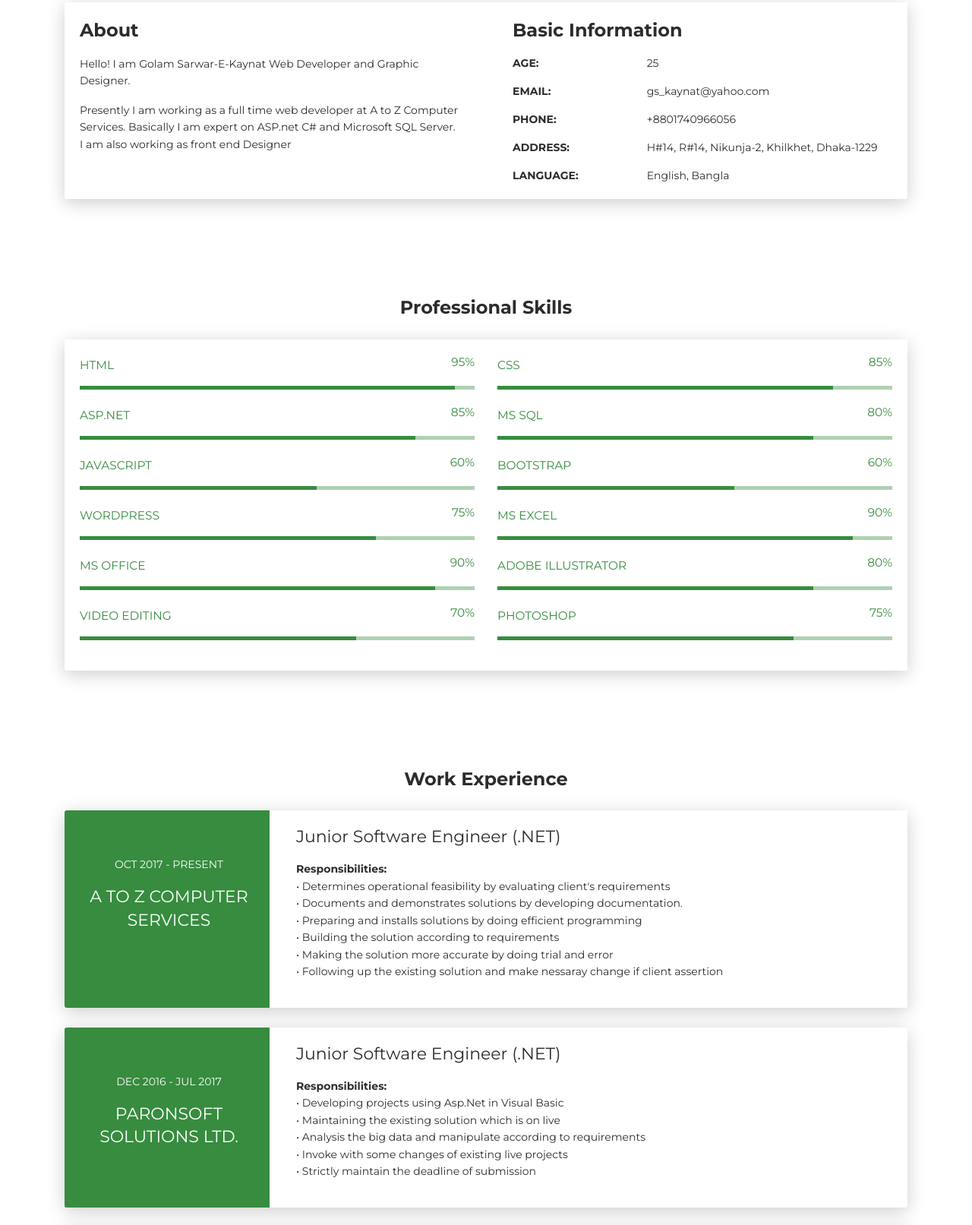
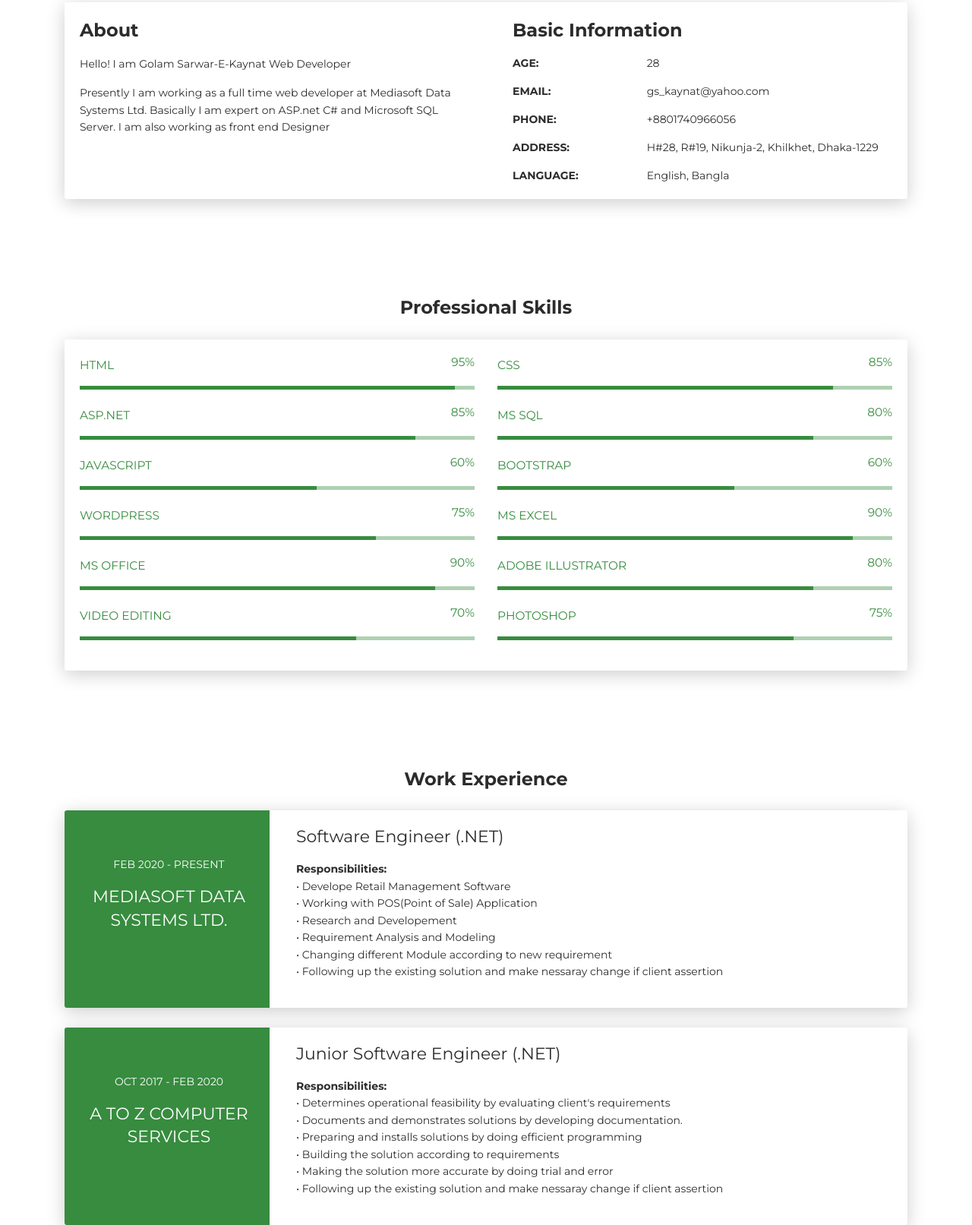
Before and after one commit to rahee-aiub/rahee-aiub.github.io, a plain HTML site: page index.html in a window 1280 px wide. Shown: the part 617-2230 px from the top of the page at 76% size. Drawn offline with Linux system fonts and the light colour scheme.

Commit message:
2021 Edition

```diff
--- a/index.html
+++ b/index.html
@@ -70,8 +70,8 @@
         <div class="col-lg-6 col-md-12">
           <div class="card-body">
             <div class="h4 mt-0 title">About</div>
-            <p>Hello! I am Golam Sarwar-E-Kaynat Web Developer and Graphic Designer.</p>
-            <p>Presently I am working as a full time web developer at A to Z Computer Services. Basically I am expert on ASP.net C# and Microsoft SQL Server. I am also working as front end Designer</p>
+            <p>Hello! I am Golam Sarwar-E-Kaynat Web Developer</p>
+            <p>Presently I am working as a full time web developer at Mediasoft Data Systems Ltd. Basically I am expert on ASP.net C# and Microsoft SQL Server. I am also working as front end Designer</p>
           </div>
         </div>
         <div class="col-lg-6 col-md-12">
@@ -79,7 +79,7 @@
             <div class="h4 mt-0 title">Basic Information</div>
             <div class="row">
               <div class="col-sm-4"><strong class="text-uppercase">Age:</strong></div>
-              <div class="col-sm-8">25</div>
+              <div class="col-sm-8">28</div>
             </div>
             <div class="row mt-3">
               <div class="col-sm-4"><strong class="text-uppercase">Email:</strong></div>
@@ -91,7 +91,7 @@
             </div>
             <div class="row mt-3">
               <div class="col-sm-4"><strong class="text-uppercase">Address:</strong></div>
-              <div class="col-sm-8">H#14, R#14, Nikunja-2, Khilkhet, Dhaka-1229</div>
+              <div class="col-sm-8">H#28, R#19, Nikunja-2, Khilkhet, Dhaka-1229</div>
             </div>
             <div class="row mt-3">
               <div class="col-sm-4"><strong class="text-uppercase">Language:</strong></div>
@@ -343,11 +343,34 @@
 <div class="section" id="experience">
   <div class="container cc-experience">
     <div class="h4 text-center mb-4 title">Work Experience</div>
+     <div class="card">
+      <div class="row">
+        <div class="col-md-3 bg-primary" data-aos="fade-right" data-aos-offset="50" data-aos-duration="500">
+          <div class="card-body cc-experience-header">
+            <p>Feb 2020 - Present</p>
+            <div class="h5">Mediasoft Data Systems Ltd.</div>
+          </div>
+        </div>
+        <div class="col-md-9" data-aos="fade-left" data-aos-offset="50" data-aos-duration="500">
+          <div class="card-body">
+            <div class="h5">Software Engineer (.NET)</div>
+            <p> <b>Responsibilities: </b> <br>
+			•	Develope Retail Management Software <br>
+			•	Working with POS(Point of Sale) Application <br>
+			•	Research and Developement <br>
+			•	Requirement Analysis and Modeling<br>
+			•	Changing different Module according to new requirement<br>
+			•	Following up the existing solution and make nessaray change if client assertion<br>
+			 </p>
+          </div>
+        </div>
+      </div>
+    </div>
     <div class="card">
       <div class="row">
         <div class="col-md-3 bg-primary" data-aos="fade-right" data-aos-offset="50" data-aos-duration="500">
           <div class="card-body cc-experience-header">
-            <p>Oct 2017 - Present</p>
+            <p>Oct 2017 - Feb 2020</p>
             <div class="h5">A to Z Computer Services</div>
           </div>
         </div>
@@ -539,7 +562,7 @@
 				Faculty: Faculty of Business Studies <br>
 				Department: Management Information System <br>
 				Course Completed: 21 (Credit Hours) <br>
-				Current CGPA: 3.88
+				Current CGPA: 3.92
 			</p>
           </div>
         </div>
@@ -699,7 +722,7 @@
                 <div class="col-md-6">
                   <div class="card-body">
                     <p class="mb-0"><strong>Address </strong></p>
-                    <p class="pb-2">H#14, R#14, Nikunja-2, Khilkhet, Dhaka-1229</p>
+                    <p class="pb-2">H#28, R#19, Nikunja-2, Khilkhet, Dhaka-1229</p>
                     <p class="mb-0"><strong>Phone</strong></p>
                     <p class="pb-2">+8801740966056</p>
                     <p class="mb-0"><strong>Email</strong></p>
@@ -723,7 +746,7 @@
 	  <a class="cc-instagram btn btn-link" href="https://www.instagram.com/kaynat_rahee/" target="_blank"><i class="fa fa-instagram fa-2x " aria-hidden="true"></i></a></div>
       <div class="h4 title text-center">Golam Sarwar-E-Kaynat</div>
       <div class="text-center text-muted">
-        <p>2019@All rights reserved</p>
+        <p>2021@All rights reserved</p>
       </div>
     </footer>
     <script src="js/core/jquery.3.2.1.min.js"></script>
```
Also changed, not shown: 3 other files.
